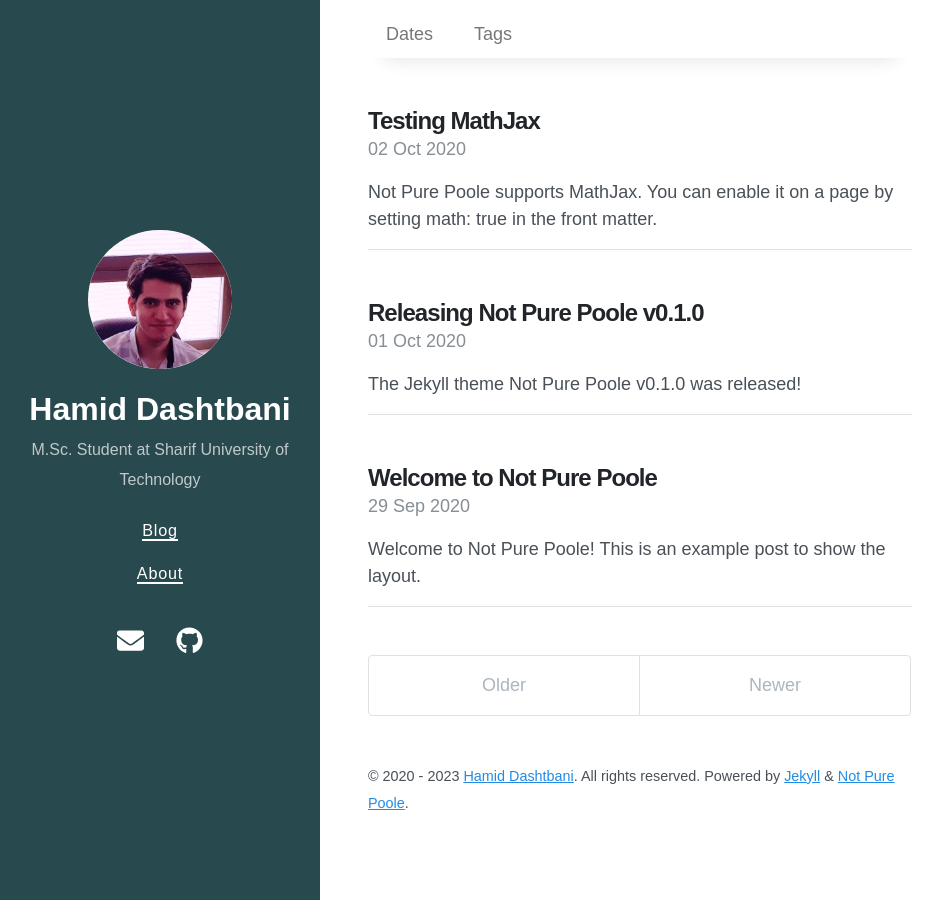
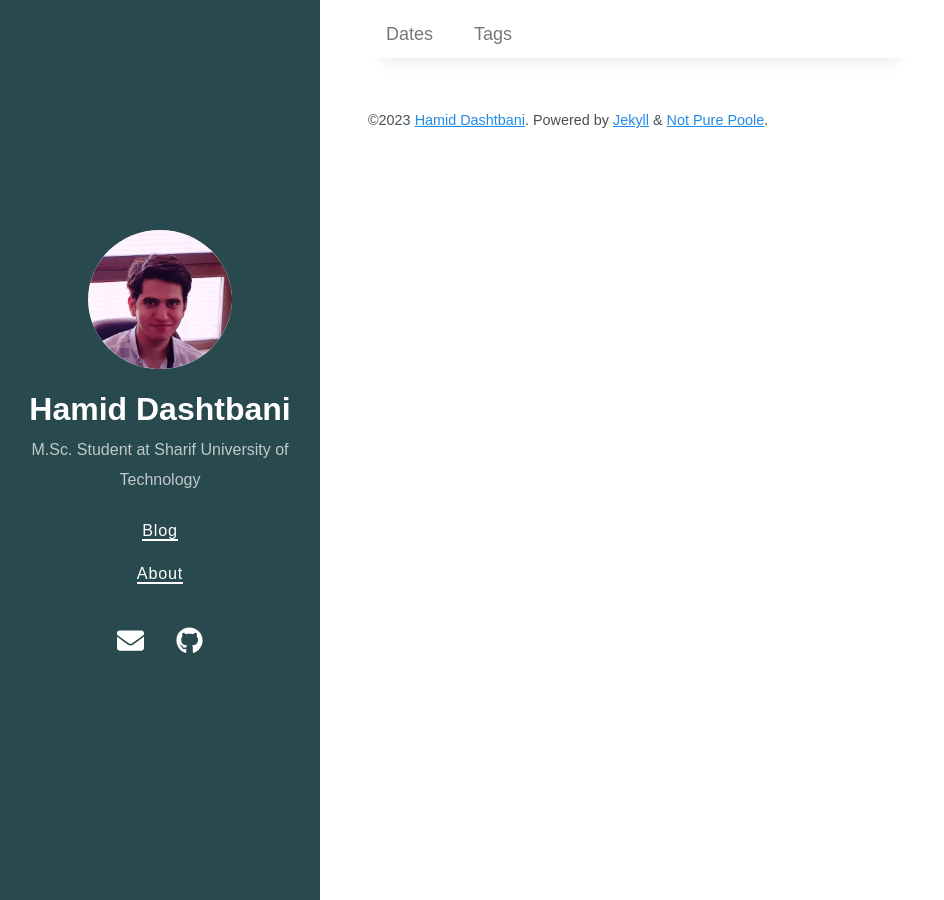
Before and after one commit to HamidDasht/hamiddasht.github.io, a Jekyll site: the page built from index.html, in a window 1280 px wide. Shown: the whole page, without its empty margins (0-944 px from the left). Built offline with Jekyll 4.4.1, drawn with Linux system fonts in a browser that asks for light colours; nearby versions of some CDN libraries; the list of posts is cut into pages by our own code.

Commit message:
initial commit

```diff
--- a/_includes/content.html
+++ b/_includes/content.html
@@ -11,7 +11,7 @@
     {%- assign year_string = year_from | append: '&nbsp;' | append: '-' | append: '&nbsp;' | append: year_to -%}
   {%- endif -%}
   <small>
-    &copy; {{ year_string }} {% if site.author %}<a href="{{ site.author.url }}">{{ site.author.name }}</a>{% endif %}. All rights reserved.
+    &copy;2023 {% if site.author %}<a href="{{ site.author.url }}">{{ site.author.name }}</a>{% endif %}.
     Powered by <a href="https://jekyllrb.com/">Jekyll</a> & <a href="https://github.com/vszhub/not-pure-poole">Not Pure Poole</a>.
   </small>
 </footer>
--- a/_layouts/home.html
+++ b/_layouts/home.html
@@ -4,6 +4,7 @@ layout: default
 
 {% include home-header.html %}
 
+<!--
 <div class="posts">
   {% for post in paginator.posts %}
   <section class="post-entry">
@@ -30,7 +31,8 @@ layout: default
     <script id="dsq-count-scr" src="//{{ site.disqus }}.disqus.com/count.js" async></script>
   {%- endif -%}
 </div>
-
+-->
+<!--
 <div class="pagination">
   {% if paginator.next_page %}
     <a class="pagination-item older" href="{{ paginator.next_page_path | relative_url }}">Older</a>
@@ -43,3 +45,4 @@ layout: default
     <span class="pagination-item newer">Newer</span>
   {% endif %}
 </div>
+-->
```
